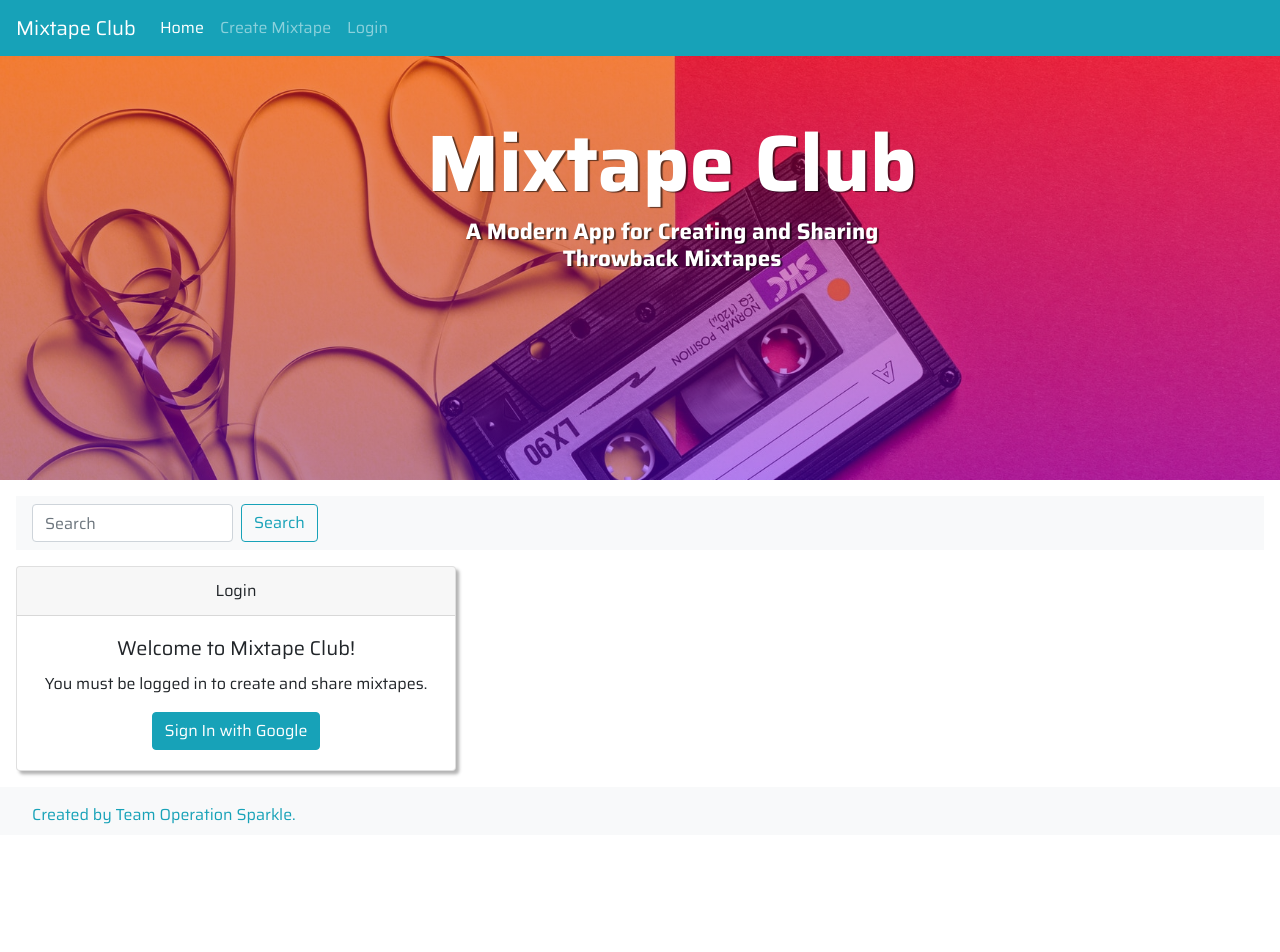
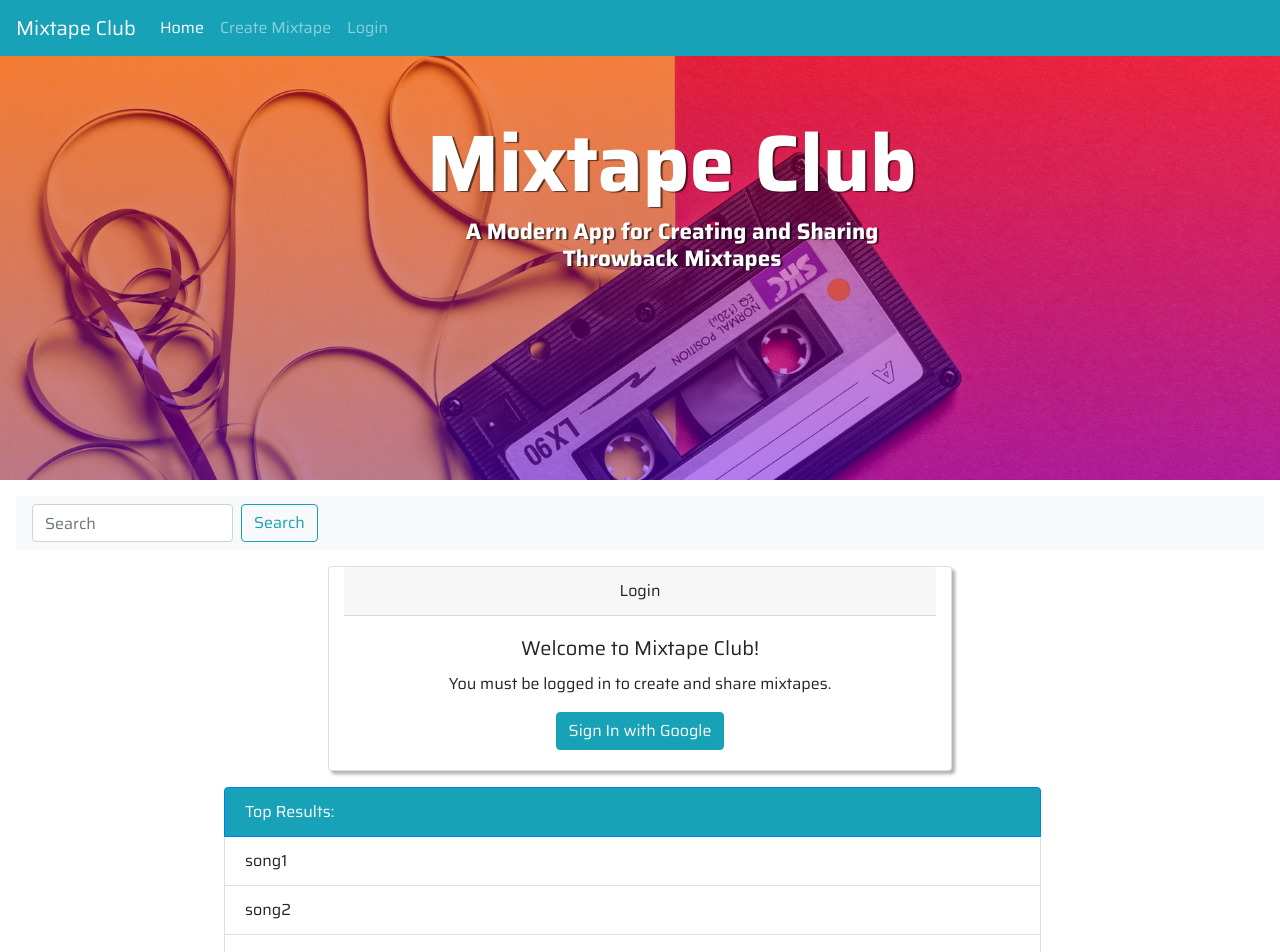
Before and after one commit to operation-sparkle/mixtape-club, a React app: page / in a window 1280 px wide. Shown: the top 952 px of the page. Before the commit the page ends 851 px from the top, so only its background shows below. Built offline with nearby package versions, Linux system fonts and the light colour scheme; the HTML template or start-up script is replaced by a standard one.

Commit message:
Tweak styles, create SearchList and SearchListItem components

```diff
--- a/src/App.css
+++ b/src/App.css
@@ -42,12 +42,19 @@
 
 .card {
   box-shadow: .2rem .2rem .2rem rgba(0, 0, 0, .3);
-  max-width: 440px;
+  display: block;
+  margin: 1rem auto;
   text-align: center;
 }
 
 .search {
-  margin-bottom: 1rem;
+  display: block;
+  margin: 1rem auto;
+}
+
+.search-list {
+  display: block;
+  margin: 1rem auto;
 }
 
 footer {
--- a/src/App.jsx
+++ b/src/App.jsx
@@ -8,18 +8,25 @@ import LoginBox from './components/Login.jsx';
 import Navigation from './components/Navbar.jsx';
 import Search from './components/Search.jsx';
 import Hero from './components/Hero.jsx';
+import SearchList from './components/SearchList.jsx';
 
 class App extends React.Component {
     constructor(props) {
         super(props);
+
+        this.state = {
+            searchResults: ['song1', 'song2', 'song3'],
+        }
     }
     render() {
+        const { searchResults } = this.state;
         return (
             <div className="App">
-            < Navigation />
-                < Hero />
-                < Search />
-                < LoginBox />
+            <Navigation />
+                <Hero />
+                <Search />
+                <LoginBox />
+                <SearchList searchResults={searchResults} />
             <footer className="text-info bg-light">Created by Team Operation Sparkle.</footer>
             </div>
         );
--- a/src/components/Login.jsx
+++ b/src/components/Login.jsx
@@ -5,7 +5,7 @@ import Card from 'react-bootstrap/Card';
 const LoginBox = () => {
     return (
 
-        <div className="card">
+        <div className="card col-sm-8 col-md-6">
             <div className="card-header">Login</div>
             <div className="card-body">
                 <h5 className="card-title">Welcome to Mixtape Club!</h5>
--- /dev/null
+++ b/src/components/SearchList.jsx
@@ -0,0 +1,14 @@
+import React from 'react';
+import SearchListItem from './SearchListItem.jsx';
+
+const SearchList = (props) => {
+    const { searchResults } = props;
+    return (
+        <ul className="list-group col-sm-10 col-md-8 search-list">
+            <li className="list-group-item active bg-info">Top Results:</li>
+            {searchResults.map((searchResult, i) => <SearchListItem searchResult={searchResult} key={i}/>)}
+        </ul>
+    )
+};
+
+export default SearchList;
--- /dev/null
+++ b/src/components/SearchListItem.jsx
@@ -0,0 +1,10 @@
+import React from 'react';
+
+const SearchListItem = (props) => {
+    const { searchResult } = props;
+    return (
+        <li className="list-group-item">{searchResult}</li>
+    )
+};
+
+export default SearchListItem;
```
Also changed, not shown: 1 other file (tests, documents, lock files or other folders).
